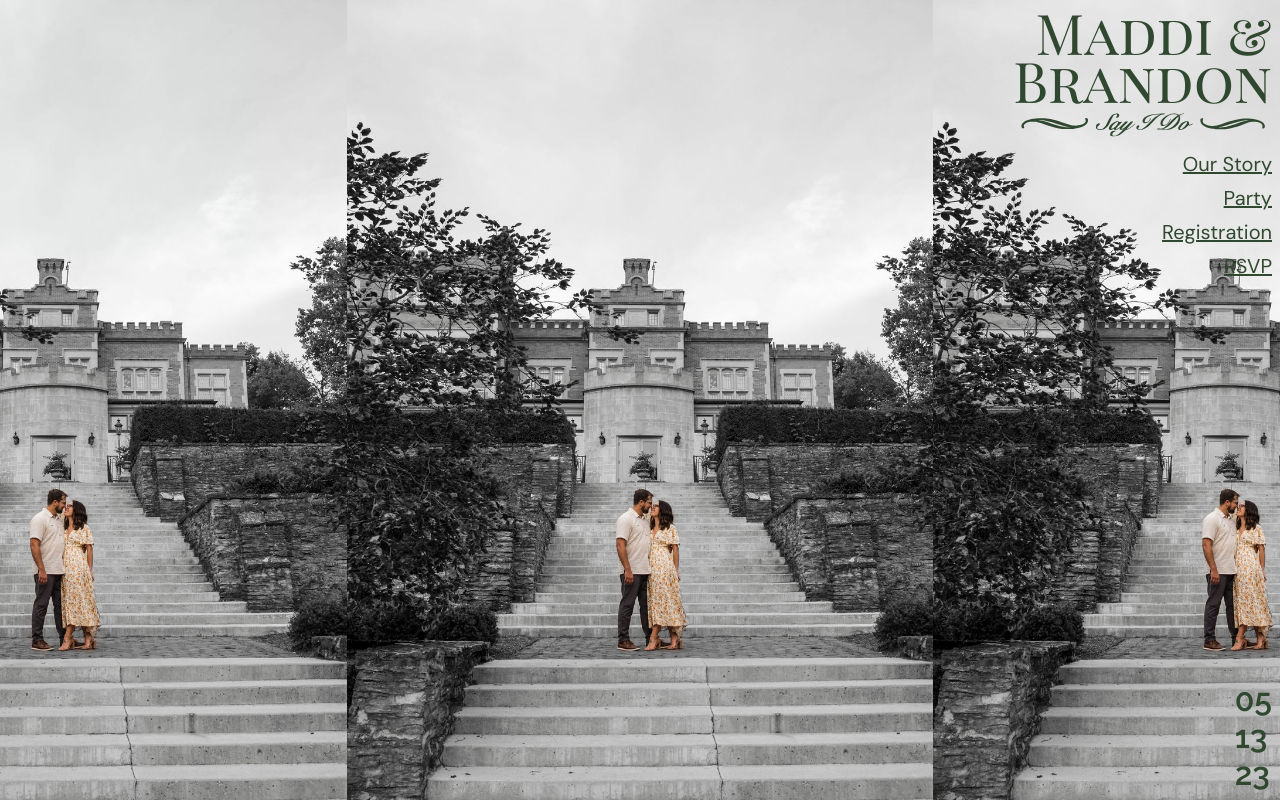
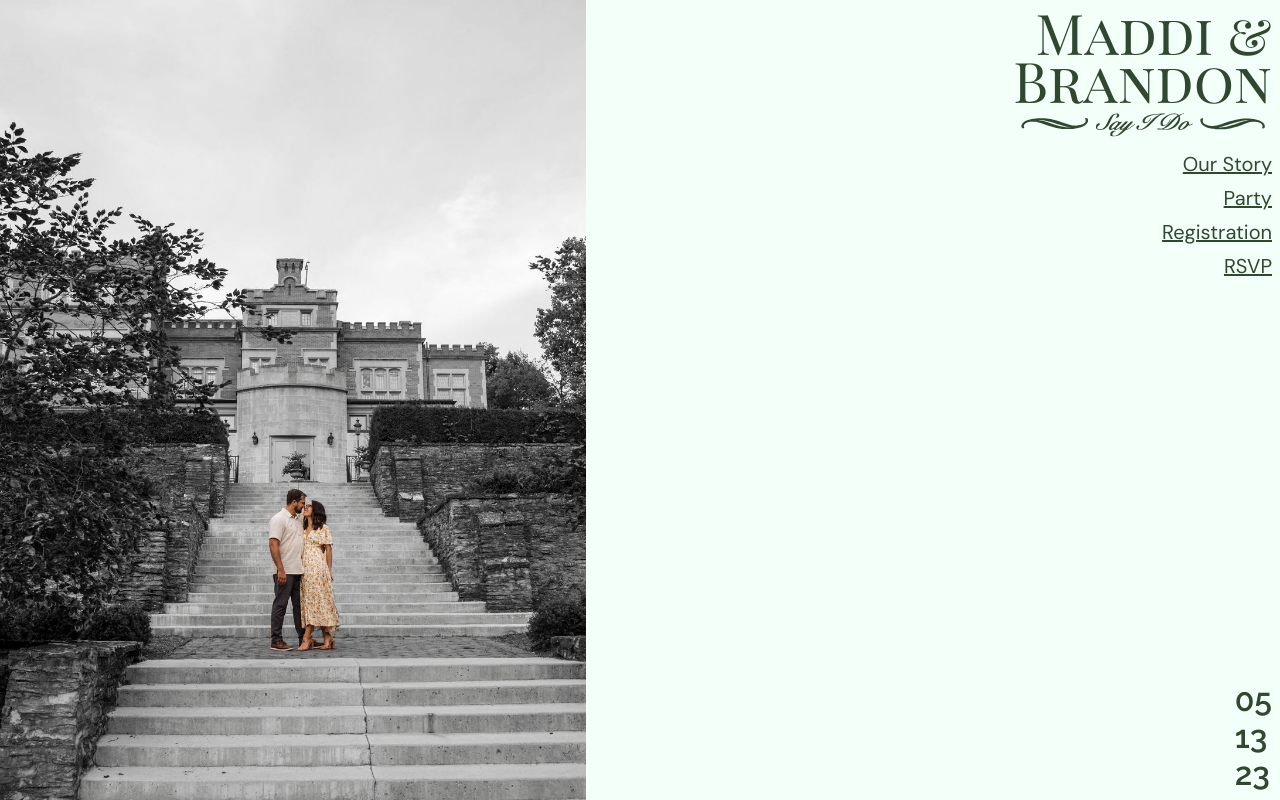
Before and after one commit to blseich/wedding-site, a Next.js app: page / in a window 1280 px wide. Built offline with nearby package versions, Linux system fonts and the light colour scheme.

Commit message:
resolve landscape styling issues

```diff
--- a/pages/index.tsx
+++ b/pages/index.tsx
@@ -48,24 +48,30 @@ const Link = styled.a`
   display: inherit;
 `
 
-const BWBackground = styled.div`
-  z-index: -2;
+const BWBackground = styled.img`
+  z-index: -1;
   position: absolute;
   height: 100vh;
-  background: url(${bw_bg.src});
-  background-size: auto 100%;
-  background-position: center;
-  width: 100%;
+  max-width: 50vw;
+  @media (orientation: portrait) {
+    max-width: 100vw;
+    width: 100vw;
+    object-fit: cover;
+    background-position: center;
+  }
 `;
 
-const ColorBackground = styled.div`
-  z-index: -2;
+const ColorBackground = styled.img`
+  z-index: -1;
   position: absolute;
   height: 100vh;
-  width: 100%;
-  background-image: url(${color_bg.src});
-  background-size: auto 100%;
-  background-position: center;
+  max-width: 50vw;
+  @media (orientation: portrait) {
+    max-width: 100vw;
+    width: 100vw;
+    object-fit: cover;
+    background-position: center;
+  }
   animation: ${fadingBgImage}
     5s
     ease
@@ -74,6 +80,14 @@ const ColorBackground = styled.div`
     infinite
     none
     running;
+`;
+
+const DefaultBackground = styled.div`
+  z-index: -3;
+  position: absolute;
+  height: 100vh;
+  width: 100vw;
+  background: #f3fff9;
 `;
 
 const Main = styled.main`
@@ -86,9 +100,7 @@ const Main = styled.main`
 `
 
 const Date = styled.div`
-  position: absolute;
-  bottom: .5rem;
-  right: .5rem;
+  margin-top: auto;
   font-family: ${dateFont.style.fontFamily};
   color: #2f482f;
   font-size: 2rem;
@@ -102,8 +114,9 @@ export default function Home() {
         <meta name="description" content="Generated by create next app" />
         <link rel="icon" href="/favicon.ico" />
       </Head>
-      <BWBackground />
-      <ColorBackground />
+      <DefaultBackground />
+      <BWBackground src={bw_bg.src} />
+      <ColorBackground src={color_bg.src} />
       <Main>
         <div style={{display: 'flex', flexDirection: 'column', padding: ''}}></div>
         <Header>Maddi &<br/>Brandon</Header>
```
